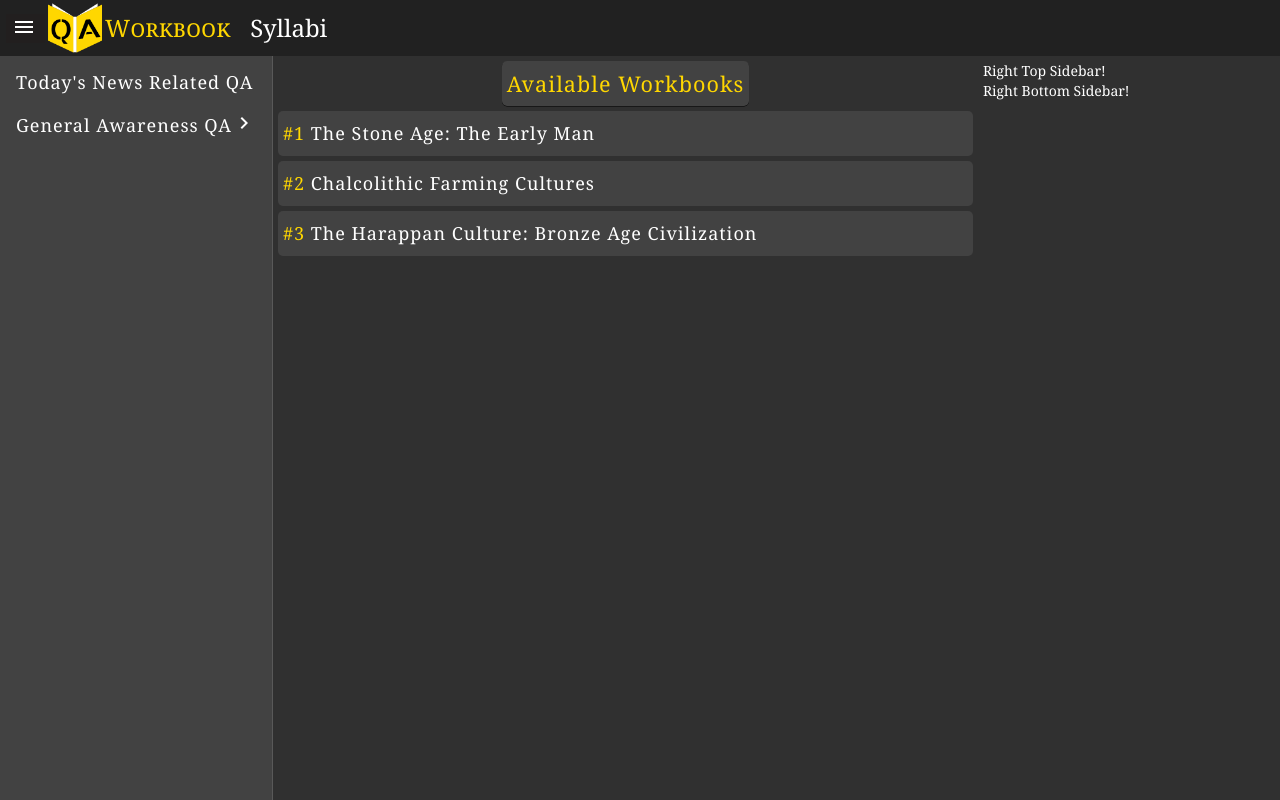
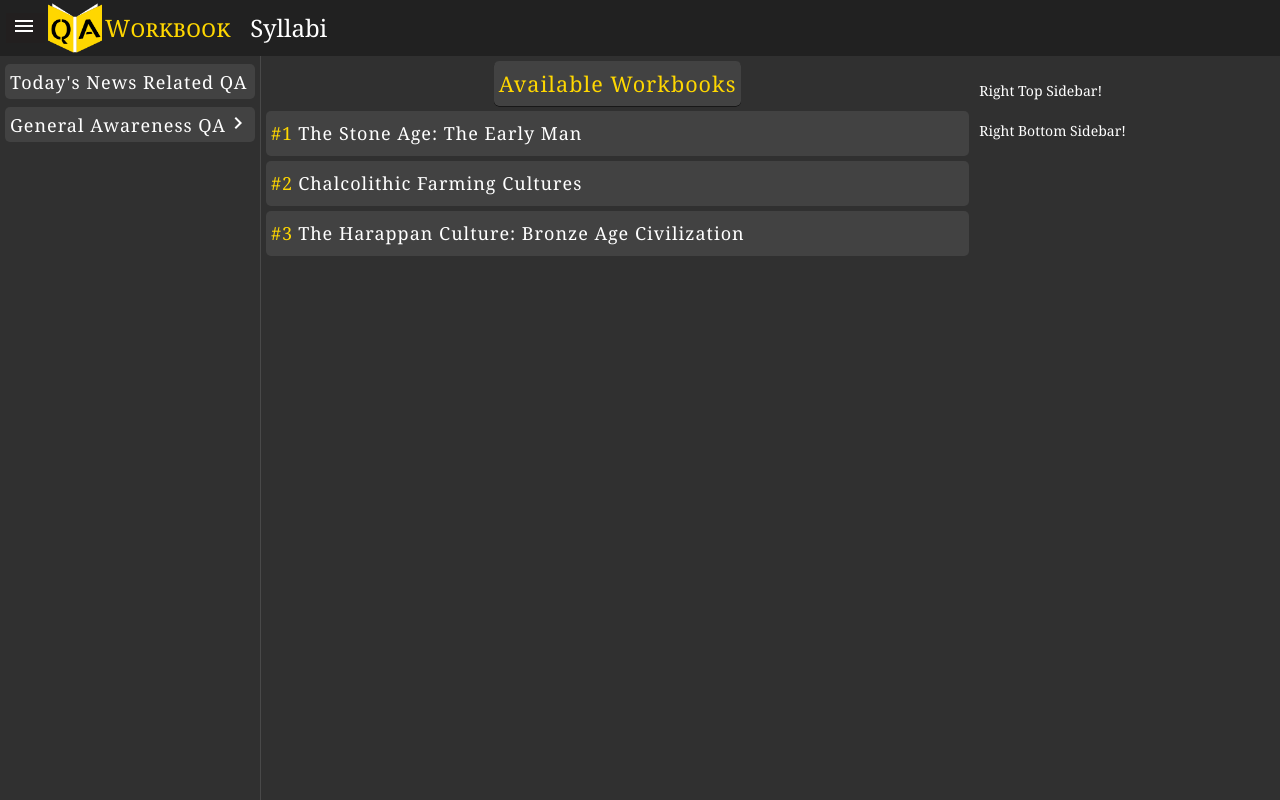
Before and after one commit to JibinJF/QAWorkbook, an Angular app: page /GeneralAwarenessQA/HistoryQA/AncientIndianHistoryQA in a window 1280 px wide. Built offline with nearby package versions, Linux system fonts and the light colour scheme.

Commit message:
Add files via upload

```diff
--- a/src/app/StructuralComponents/display-qawb-list/display-qawb-list.component.css
+++ b/src/app/StructuralComponents/display-qawb-list/display-qawb-list.component.css
@@ -22,24 +22,29 @@
 }
 
 .qaWBContainer {
+    display: flex;
+    flex-flow:row wrap;
+    flex-direction: column;
+}
+
+.qaWbListContainer a {
     flex: auto;
+    display: flex;
+    flex-direction: row;
+    flex-wrap: nowrap;
+    padding: 5px;
+    border-radius: 5px;
+    text-decoration: none;
+    color: white;
     background-color: #424242;
-    border-radius: 5px;
-    padding: 5px;
     margin-bottom: 5px;
 }
 
-
 .qaWbListContainer :hover {
-    cursor: pointer;
     margin-left: 5px;
-}
-
-.qaWBContainer a {
-    text-decoration: none;
-    color: white;
 }
 
 .qaWbNumber {
     color: #FFD700;
+    margin-right: 5px;
 }
--- a/src/app/StructuralComponents/display-qawb-list/display-qawb-list.component.html
+++ b/src/app/StructuralComponents/display-qawb-list/display-qawb-list.component.html
@@ -5,12 +5,12 @@
         </div>
     </div>
     <div class="qaWbListContainer">
-        <div *ngFor="let qaWb of qaWbList">
-            <div class="qaWBContainer">
-                <a routerLink={{qaWb.wbRoute}}>
+        <!-- <div *ngFor="let qaWb of qaWbList"> -->
+            <!-- <div class="qaWBContainer"> -->
+                <a class="qaWBContainer" *ngFor="let qaWb of qaWbList" routerLink={{qaWb.wbRoute}}>
                     <span class="qaWbNumber">#{{qaWb.wbNumber}} </span>{{qaWb.wbName}}
                 </a>
-            </div>
-        </div>
+            <!-- </div> -->
+        <!-- </div> -->
     </div>
 </div>
--- a/src/app/StructuralComponents/left-side-nav/left-side-nav.component.css
+++ b/src/app/StructuralComponents/left-side-nav/left-side-nav.component.css
@@ -1,13 +1,17 @@
 .mat-list-item {
-    padding: 8px 0;
-    display: flex;
+    flex: auto;
     width: auto;
     height: 35px !important;
     font-family: Georgia, 'Times New Roman', Times, serif;
     font-size: large;
     letter-spacing: 1px;
+    background-color: #424242;
+    border-radius: 5px;
+    width: auto !important;
+    padding: 0 0 !important;
+    margin-right: 5px !important;
 }
 
 .mat-list-item:hover {
-    background-color:black;
+    background-color:#424242 !important;
 }
--- a/src/app/StructuralComponents/left-side-nav/left-side-nav.component.html
+++ b/src/app/StructuralComponents/left-side-nav/left-side-nav.component.html
@@ -1,6 +1,6 @@
 <div *ngIf="depth==0">
   <mat-nav-list *ngFor="let leftSideNavElement of leftSideNavElements">
-    <a mat-list-item [ngStyle]="{'padding-left': (depth * 15) + 'px'}" (click)="onItemSelected(leftSideNavElement)"
+    <a mat-list-item [ngStyle]="{'margin-left': (5 + depth * 10) + 'px'}" (click)="onItemSelected(leftSideNavElement)"
       class="menu-list-item">
       {{leftSideNavElement.displayName}}
       <span fxFlex *ngIf="leftSideNavElement.children && leftSideNavElement.children.length">
@@ -19,12 +19,12 @@
 </div>
 <div *ngIf="depth>0">
   <mat-nav-list>
-    <a mat-list-item [ngStyle]="{'padding-left': (depth * 15) + 'px'}" (click)="onItemSelected(leftSideNavElement)"
+    <a mat-list-item [ngStyle]="{'margin-left': (5 + depth * 10) + 'px'}" (click)="onItemSelected(leftSideNavElement)"
       class="menu-list-item">
       {{leftSideNavElement.displayName}}
       <span fxFlex *ngIf="leftSideNavElement.children && leftSideNavElement.children.length">
         <span fxFlex></span>
-        <mat-icon [@indicatorRotate]="leftSideNavElement.expand ? 'expanded': 'collapsed'">
+        <mat-icon class="rotateIcon" [@indicatorRotate]="leftSideNavElement.expand ? 'expanded': 'collapsed'">
           expand_more
         </mat-icon>
       </span>
--- a/src/app/app-routing.module.ts
+++ b/src/app/app-routing.module.ts
@@ -12,7 +12,7 @@ const routes: Routes = [
   { path: 'GeneralAwarenessQA/HistoryQA/AncientIndianHistoryQA/StoneAgeQA', component: StoneAgeQAComponent },
   { path: 'GeneralAwarenessQA/HistoryQA/AncientIndianHistoryQA/ChalcolithicFarmingCulturesQA', component: ChalcolithicFarmingCulturesQAComponent },
   { path: 'GeneralAwarenessQA/HistoryQA/AncientIndianHistoryQA/HarappanCultureBronzeAgeCivilizationQA', component: HarappanCultureBronzeAgeCivilizationQAComponent },
-  { path: '', redirectTo: '/AncientIndianHistoryQA', pathMatch: 'full' },
+  { path: '', redirectTo: '/GeneralAwarenessQA/HistoryQA/AncientIndianHistoryQA', pathMatch: 'full' },
 ];
 
 @NgModule({
--- a/src/app/app.component.css
+++ b/src/app/app.component.css
@@ -13,11 +13,29 @@
    right: 0;
    }
 
-.main-sidenav-container {
-   /* When the sidenav is not fixed, stretch the sidenav container to fill the available space. This
-   causes `<mat-sidenav-content>` to act as our scrolling element for desktop layouts. */
-   flex: 1;
+   mat-sidenav {
+    flex: auto;
+    box-sizing: border-box;
    }
+
+   .mat-drawer-inner-container {
+    background-color: transparent;
+    /* margin-left: 5px; */
+  }
+
+  .mat-drawer {
+    background-color: transparent;
+  }
+
+   .main-sidenav-container {
+    /* When the sidenav is not fixed, stretch the sidenav container to fill the available space. This
+    causes `<mat-sidenav-content>` to act as our scrolling element for desktop layouts. */
+    flex: 1;
+    }
+
+    .mat-list-item-content {
+      padding: 0px 5px !important;
+  }
 
    .desktopSidenavContentContainer {
     display:flex;
--- a/src/app/app.component.ts
+++ b/src/app/app.component.ts
@@ -1,4 +1,4 @@
-import { Component, ChangeDetectorRef, OnDestroy, ViewChild, AfterViewInit } from '@angular/core';
+import { Component, ChangeDetectorRef, OnDestroy, ViewChild, AfterViewInit, ViewEncapsulation } from '@angular/core';
 import { MediaMatcher } from '@angular/cdk/layout';
 import { MatSidenav } from '@angular/material/sidenav';
 import { SideNavService } from './StructuralComponents/side-nav.service';
@@ -6,7 +6,8 @@ import { SideNavService } from './StructuralComponents/side-nav.service';
 @Component({
   selector: "my-app",
   templateUrl: "./app.component.html",
-  styleUrls: ["./app.component.css"]
+  styleUrls: ["./app.component.css"],
+  encapsulation: ViewEncapsulation.None
 })
 
 export class AppComponent implements OnDestroy, AfterViewInit {
@@ -22,12 +23,12 @@ export class AppComponent implements OnDestroy, AfterViewInit {
     media: MediaMatcher,
     private leftNavMenuService: SideNavService
   ) {
-    this.mobileQuery = media.matchMedia("(max-width: 768px)");
+    this.mobileQuery = media.matchMedia("(max-width: 991px)");
     this._mobileQueryListener = () => changeDetectorRef.detectChanges();
     this.mobileQuery.addListener(this._mobileQueryListener);
 
 
-    this.tabletQuery = media.matchMedia("(max-width: 900px)");
+    this.tabletQuery = media.matchMedia("(max-width: 991px)");
     this._tabletQueryListener = () => changeDetectorRef.detectChanges();
     this.tabletQuery.addListener(this._tabletQueryListener);
   }
--- a/src/app/general-awareness-qa/history-qa/ancient-indian-history-qa/ancient-indian-history-qa.component.ts
+++ b/src/app/general-awareness-qa/history-qa/ancient-indian-history-qa/ancient-indian-history-qa.component.ts
@@ -17,17 +17,17 @@ export class AncientIndianHistoryQAComponent implements OnInit {
   ancientIndianHistoryQAWbList: QAWbListModel[] = [{
     wbNumber: this.wbNumber++,
     wbName: `The Stone Age: The Early Man`,
-    wbRoute: '/StoneAgeQA',
+    wbRoute: '/GeneralAwarenessQA/HistoryQA/AncientIndianHistoryQA/StoneAgeQA',
   },
   {
     wbNumber: this.wbNumber++,
     wbName: `Chalcolithic Farming Cultures`,
-    wbRoute: '/ChalcolithicFarmingCulturesQA',
+    wbRoute: '/GeneralAwarenessQA/HistoryQA/AncientIndianHistoryQA/ChalcolithicFarmingCulturesQA',
   },
   {
     wbNumber: this.wbNumber++,
     wbName: `The Harappan Culture: Bronze Age Civilization`,
-    wbRoute: '/HarappanCultureBronzeAgeCivilizationQA',
+    wbRoute: '/GeneralAwarenessQA/HistoryQA/AncientIndianHistoryQA/HarappanCultureBronzeAgeCivilizationQA',
   }
   ]
 }
```
Also changed, not shown: src/app/StructuralComponents/qawb-list-model.ts (line endings or trailing spaces).
